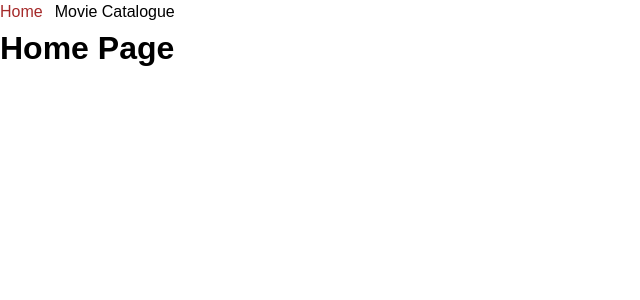
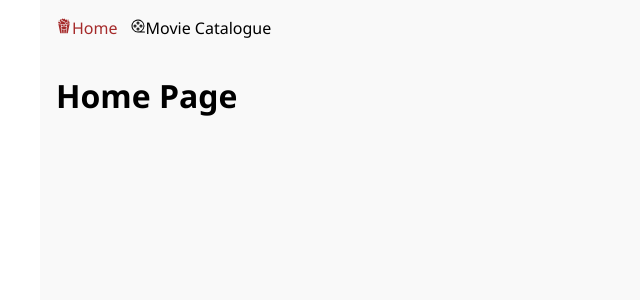
Before and after one commit to hanna-uler/goit-react-hw-05, a React (Vite) app: page / in a window 1280 px wide. Shown: the top 300 px of the page, without its empty margins (0-640 px from the left). Built offline with nearby package versions, Linux system fonts and the light colour scheme.

Commit message:
add container css, add icons to Navigation

```diff
--- a/package.json
+++ b/package.json
@@ -15,6 +15,7 @@
     "modern-normalize": "^3.0.1",
     "react": "^19.1.0",
     "react-dom": "^19.1.0",
+    "react-icons": "^5.5.0",
     "react-router-dom": "^7.6.1"
   },
   "devDependencies": {
--- a/src/components/App/App.module.css
+++ b/src/components/App/App.module.css
@@ -1,6 +1,15 @@
 .container {
+  max-width: 1200px;
   margin: 0 auto;
+  padding: 1rem;
+  font-family: 'Segoe UI', Tahoma, Geneva, Verdana, sans-serif;
+  background-color: #f9f9f9;
+  min-height: 100vh;
+  display: flex;
+  flex-direction: column;
+  gap: 2rem;
 }
-img {
-  display: block;
-}
+
+/* .container * {
+  transition: all 0.2s ease-in-out;
+} */
--- a/src/components/Navigation/Navigation.jsx
+++ b/src/components/Navigation/Navigation.jsx
@@ -1,6 +1,8 @@
 import css from './Navigation.module.css'
 import { NavLink } from 'react-router-dom'
 import clsx from 'clsx'
+import { GiPopcorn } from 'react-icons/gi';
+import { PiFilmReel } from 'react-icons/pi';
 
 export default function Navigation() {
     return (
@@ -9,12 +11,12 @@ export default function Navigation() {
                 <NavLink to='/' className={({ isActive }) => {
                     return clsx(css.link, isActive && css.isActive)
                 }}>
-                    Home
+                    <GiPopcorn />Home
                 </NavLink>
                 <NavLink to='/movies' className={({ isActive }) => {
                     return clsx(css.link, isActive && css.isActive)
                 }}>
-                Movie Catalogue
+                <PiFilmReel />Movie Catalogue
                 </NavLink>
             </nav>
         </div>
```
Also changed, not shown: 1 other file (tests, documents, lock files or other folders).
